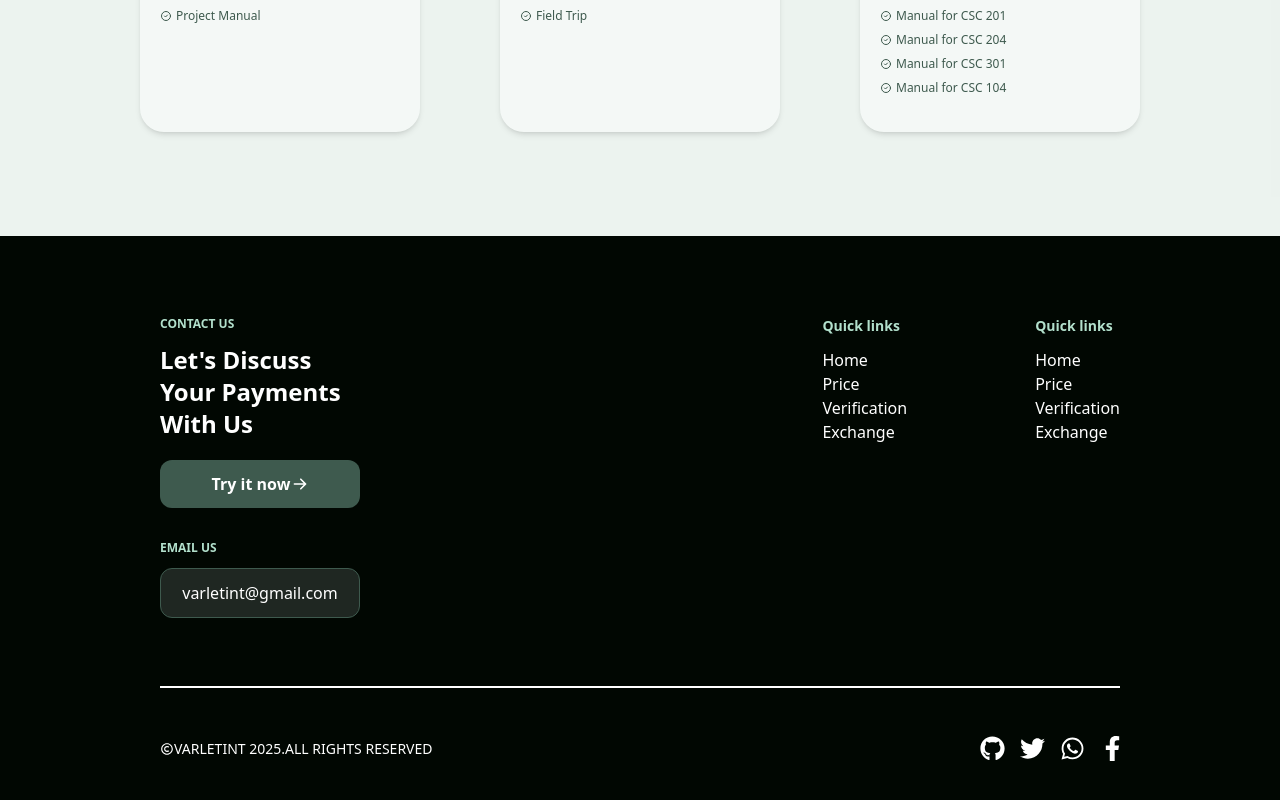
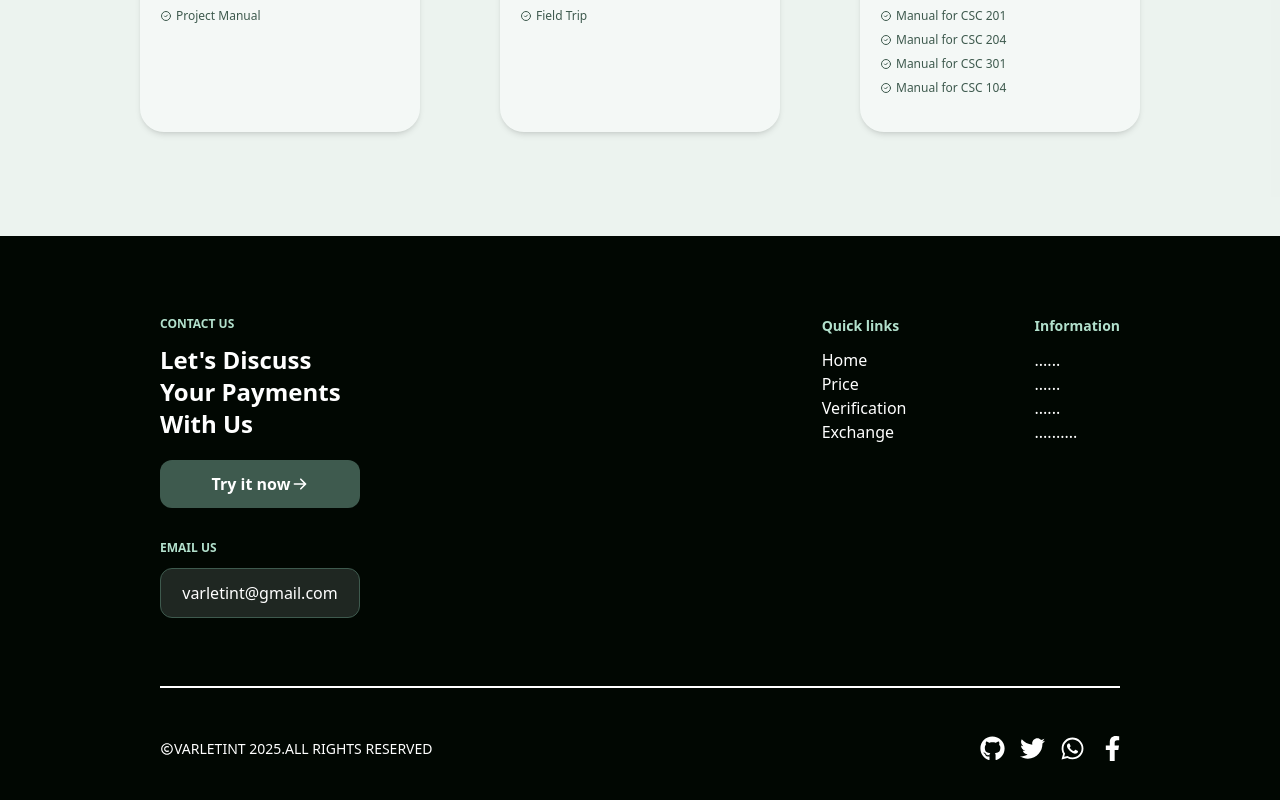
Before and after one commit to varletint/paywithmi, a React (Vite) app in the folder client/: page / in a window 1280 px wide. Shown: the part 1582-2382 px from the top of the page. Built offline with nearby package versions, Linux system fonts and the light colour scheme.

Commit message:
update for payment

```diff
--- a/client/src/App.jsx
+++ b/client/src/App.jsx
@@ -22,7 +22,7 @@ function App() {
       <BrowserRouter>
         <Routes>
           <Route path='/' element={<Home />} />
-          <Route path='/deptC-payment' element={<MakePayment />} />
+          <Route path='/pay/:price' element={<MakePayment />} />
           <Route path='/payment-types' element={<TypesOfPayment />} />
           <Route path='/login' element={<SignIn />} />
           <Route path='/test' element={<Testing />} />
--- a/client/src/Pages/Home.jsx
+++ b/client/src/Pages/Home.jsx
@@ -187,7 +187,7 @@ const PriceSection = () => {
   return (
     <section
       className='bg-[#d5e0db33] [#e7f1ecdc] mt-10 h-[700px] flex
-    flex-col justify-center px-16 overflow-auto'
+    flex-col justify-center px-16 '
       id='prices'>
       <div className=''>
         <h1 className=' text-[2rem] text-center font-semibold'>
@@ -196,8 +196,8 @@ const PriceSection = () => {
       </div>
       <div
         className='flex
-      items-center justify-center
-  gap-[5rem] mt-16'>
+      items-center lg:justify-center justify-between
+  gap-[2rem] mt-16  py-3 px-2 overflow-auto lg:gap-[5rem]'>
         <PriceCard
           billName={"Project Manual"}
           billPrice={"4,100"}
@@ -228,6 +228,7 @@ const PriceSection = () => {
           icon3={<HiOutlineCheckCircle />}
           icon4={<HiOutlineCheckCircle />}
           perPay={"/Per student/ Per book"}
+          slug={"2100"}
         />
       </div>
     </section>
@@ -247,6 +248,7 @@ const PriceCard = ({
   icon3,
   icon4,
   perPay,
+  slug,
 }) => {
   return (
     <div
@@ -268,7 +270,7 @@ const PriceCard = ({
           className=' bg-[#3e5a4e] py-2 font-semibold
           text-white text-center mt-5 shadow-md
         rounded-xl'>
-          <Link to={"#"} className='w-full h-full'>
+          <Link to={`/pay/${slug}`} className='w-full h-full'>
             Get your Card
           </Link>
         </div>
@@ -336,23 +338,23 @@ const FooterSection = () => {
             varletint@gmail.com
           </div>
         </div>
-        <div className='flex gap-[8rem]'>
+        <div className='flex gap-[8rem] flex-row-reverse'>
           <div className=''>
             <h1 className=' text-sm font-semibold text-[#b2e0cc]'>
-              Quick links
+              Information
             </h1>
             <ul className='mt-3'>
               <li>
-                <a href='#home'>Home</a>
+                <a href='#home'>......</a>
               </li>
               <li>
-                <a href='#prices'>Price</a>
+                <a href='#prices'>......</a>
               </li>
               <li>
-                <a href='#verify'>Verification</a>
+                <a href='#verify'>......</a>
               </li>
               <li>
-                <a href='#Exchange'>Exchange</a>
+                <a href='#Exchange'>..........</a>
               </li>
             </ul>
           </div>
@@ -365,7 +367,7 @@ const FooterSection = () => {
                 <a href='#home'>Home</a>
               </li>
               <li>
-                <a href='#Prices'>Price</a>
+                <a href='#prices'>Price</a>
               </li>
               <li>
                 <a href='#verify'>Verification</a>
--- a/client/src/Pages/MakePayment.jsx
+++ b/client/src/Pages/MakePayment.jsx
@@ -1,7 +1,10 @@
 import { useState } from "react";
+import { useParams } from "react-router-dom";
 
 export default function MakePayment({ onClose }) {
   const [paymentDetails, setPaymentDetails] = useState("");
+  const priceParam = useParams();
+  console.log(priceParam.price);
   const itemName = "Manual 108";
   const [formData, setFormData] = useState({
     // matricNo: "",
@@ -12,7 +15,7 @@ export default function MakePayment({ onClose }) {
   });
   const back = "<";
 
-  console.log(formData);
+  // console.log(formData);
   const handleInputChange = (e) => {
     const { name, value } = e.target;
     setFormData((prev) => ({
@@ -23,6 +26,8 @@ export default function MakePayment({ onClose }) {
 
   const handelSubmit = async (e) => {
     e.preventDefault();
+
+    if (!priceParam) return;
 
     try {
       const response = await fetch(
@@ -39,7 +44,7 @@ export default function MakePayment({ onClose }) {
             firstname: formData.firstname,
             lastname: formData.lastname,
             email: formData.email + "@gmail.com",
-            amount: parseFloat(formData.amount) * 100, // Convert to kobo/cents
+            amount: parseFloat(priceParam.price) * 100, // Convert to kobo/cents
           }),
         }
       );
@@ -50,7 +55,7 @@ export default function MakePayment({ onClose }) {
         // Redirect to Paystack checkout page
         // setPaymentDetails(data.data.authorization_url);
         window.location.href = data.data.authorization_url;
-        console.log(data);
+        // console.log(data);
       } else {
         // setError("Payment initialization failed. Please try again.");
       }
```
